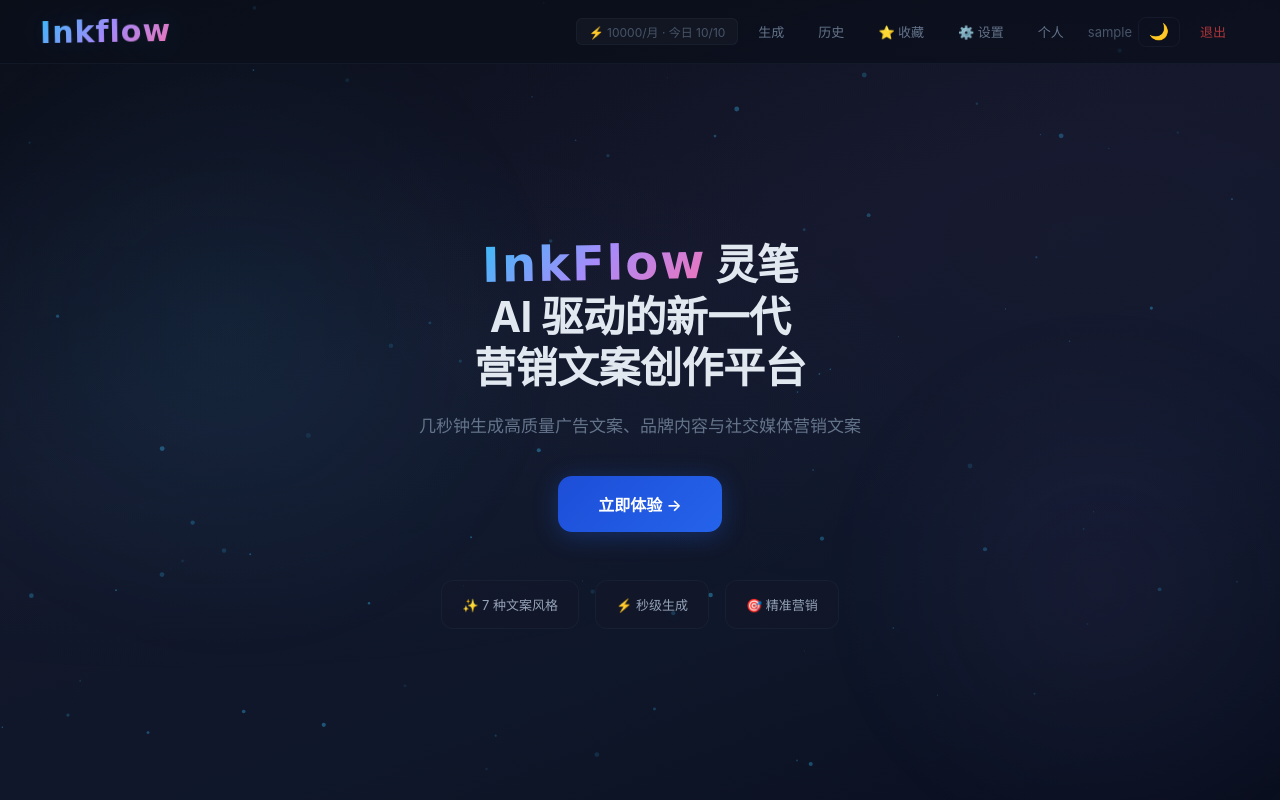
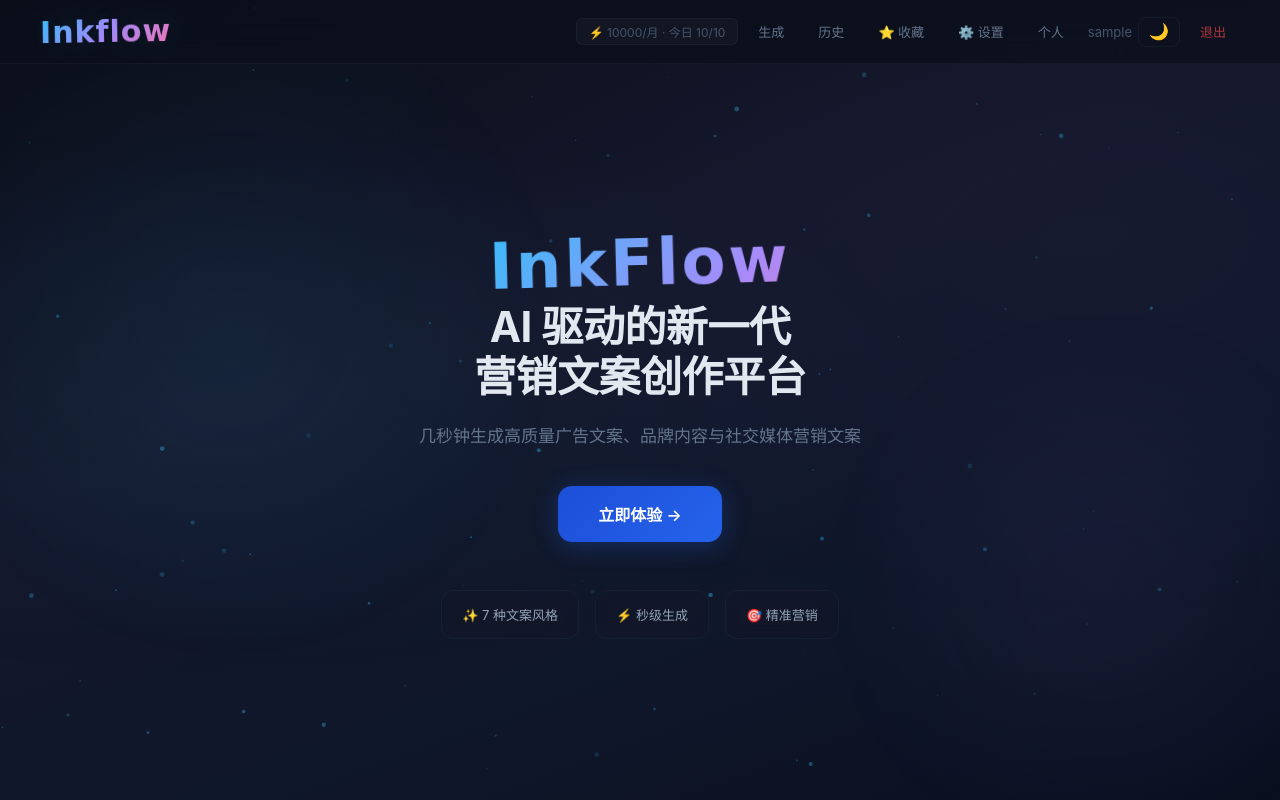
Before and after one commit to YL-DY/ai-copywriter, a Flask app: page / in a window 1280 px wide. Run offline with Flask 3, Linux system fonts and the light colour scheme; the visitor is signed in with stand-in values (Sample User, id 1).

Commit message:
fix: remove global page-fade-in; replace with hero brand-splash staged animation - brandRise (blur→clear, shimmer+breathing) > titleSlide (staggered) > subtitleIn > featIn

```diff
--- a/templates/base.html
+++ b/templates/base.html
@@ -154,9 +154,7 @@
         .card-delay-2 { animation-delay: 0.2s; }
         .card-delay-3 { animation-delay: 0.3s; }
 
-        /* ===== Entrance Animations ===== */
-        .page-fade-in { animation: bodyIn 0.4s ease both; }
-        @keyframes bodyIn { from { opacity: 0; } to { opacity: 1; } }
+                /* ===== Entrance Animations ===== */
         @keyframes cardUp {
             from { opacity: 0; transform: translateY(24px); }
             to { opacity: 1; transform: translateY(0); }
@@ -450,15 +448,6 @@
     {% block content %}{% endblock %}
 
         <script>
-        // 首次进入动画：只在新标签页/首次访问时播放
-        (function() {
-            var visited = sessionStorage.getItem('inkflow_entered');
-            if (!visited) {
-                document.body.classList.add('page-fade-in');
-                sessionStorage.setItem('inkflow_entered', '1');
-            }
-        })();
-
         // 主题切换
         (function() {
         var key = 'inkflow_theme';
--- a/templates/home.html
+++ b/templates/home.html
@@ -3,6 +3,7 @@
 {% block title %}InkFlow - AI 驱动的营销文案创作平台{% endblock %}
 {% block extra_head %}
 <style>
+/* ===== Hero 品牌首屏（仪式感动画） ===== */
 .hero {
     min-height: calc(100vh - 64px);
     display: flex;
@@ -50,6 +51,50 @@
     position: relative;
     z-index: 1;
 }
+
+/* ——— 品牌字 InkFlow —— 从下、模糊、缩小开始，上浮、清晰、放大，带光泽 + 呼吸 ——— */
+.hero-brand-word {
+    display: inline-block;
+    font-family: "Dancing Script", "Caveat", cursive;
+    font-size: 64px;
+    font-weight: 700;
+    letter-spacing: 3px;
+    transform: rotate(-1.5deg);
+    background: linear-gradient(135deg, #38bdf8 0%, #a78bfa 40%, #f472b6 70%, #38bdf8 100%);
+    background-size: 200% 200%;
+    -webkit-background-clip: text;
+    -webkit-text-fill-color: transparent;
+    background-clip: text;
+    opacity: 0;
+    filter: blur(8px);
+    transform: translateY(30px) scale(0.85) rotate(-1.5deg);
+    animation: brandRise 1.2s cubic-bezier(0.16, 1, 0.3, 1) 0.1s forwards;
+}
+@keyframes brandRise {
+    0% {
+        opacity: 0;
+        filter: blur(8px);
+        transform: translateY(30px) scale(0.85) rotate(-1.5deg);
+    }
+    60% {
+        opacity: 1;
+        filter: blur(0);
+        transform: translateY(-2px) scale(1.02) rotate(-1.5deg);
+    }
+    100% {
+        opacity: 1;
+        filter: blur(0);
+        transform: translateY(0) scale(1) rotate(-1.5deg);
+        /* 保持呼吸感：背景位置微移 */
+        animation: brandShimmer 4s ease-in-out 1.4s infinite;
+    }
+}
+@keyframes brandShimmer {
+    0%, 100% { background-position: 0% 50%; }
+    50% { background-position: 100% 50%; }
+}
+
+/* ——— 中文主标题：分层延迟，从下往上 + 轻微模糊 ——— */
 .hero-title {
     font-size: 42px;
     font-weight: 700;
@@ -57,24 +102,37 @@
     letter-spacing: -0.5px;
     margin-bottom: 20px;
 }
-.hero-title .brand-highlight {
-    background: linear-gradient(135deg, #38bdf8 0%, #a78bfa 50%, #f472b6 100%);
-    -webkit-background-clip: text;
-    -webkit-text-fill-color: transparent;
-    background-clip: text;
-    font-family: "Dancing Script", "Caveat", cursive;
-    font-size: 48px;
-    letter-spacing: 2px;
-    transform: rotate(-1deg);
-    display: inline-block;
+.hero-title-line {
+    display: block;
+    opacity: 0;
+    transform: translateY(18px);
+    animation: titleSlide 0.7s cubic-bezier(0.16, 1, 0.3, 1) forwards;
 }
+.hero-title-line:nth-child(1) { animation-delay: 0.5s; }
+.hero-title-line:nth-child(2) { animation-delay: 0.65s; }
+.hero-title-line:nth-child(3) { animation-delay: 0.8s; }
+@keyframes titleSlide {
+    0% { opacity: 0; transform: translateY(18px); }
+    100% { opacity: 1; transform: translateY(0); }
+}
+
+/* ——— 副标题：延迟出现 ——— */
 .hero-subtitle {
     font-size: 17px;
     color: #64748b;
     line-height: 1.6;
     margin-bottom: 36px;
     font-weight: 400;
+    opacity: 0;
+    transform: translateY(12px);
+    animation: subtitleIn 0.6s cubic-bezier(0.16, 1, 0.3, 1) 1.0s forwards;
 }
+@keyframes subtitleIn {
+    0% { opacity: 0; transform: translateY(12px); }
+    100% { opacity: 1; transform: translateY(0); }
+}
+
+/* ——— CTA 按钮 ——— */
 .hero-cta {
     display: inline-flex;
     align-items: center;
@@ -90,11 +148,16 @@
     transition: all 0.3s;
     border: none;
     cursor: pointer;
+    opacity: 0;
+    transform: translateY(12px);
+    animation: subtitleIn 0.6s cubic-bezier(0.16, 1, 0.3, 1) 1.15s forwards;
 }
 .hero-cta:hover {
     transform: translateY(-2px);
     box-shadow: 0 8px 32px rgba(37, 99, 235, 0.4);
 }
+
+/* ——— 特性标签：逐个弹入 ——— */
 .hero-features {
     display: flex;
     gap: 16px;
@@ -113,6 +176,16 @@
     align-items: center;
     gap: 8px;
     backdrop-filter: blur(8px);
+    opacity: 0;
+    transform: translateY(10px);
+    animation: featIn 0.5s cubic-bezier(0.16, 1, 0.3, 1) forwards;
+}
+.hero-feature:nth-child(1) { animation-delay: 1.4s; }
+.hero-feature:nth-child(2) { animation-delay: 1.55s; }
+.hero-feature:nth-child(3) { animation-delay: 1.7s; }
+@keyframes featIn {
+    0% { opacity: 0; transform: translateY(10px); }
+    100% { opacity: 1; transform: translateY(0); }
 }
 #generatePage { display: none; }
 #generatePage .card { animation: cardUp 0.5s cubic-bezier(0.16, 1, 0.3, 1) both; }
@@ -358,8 +431,9 @@
 <div id="heroPage" class="hero">
     <div class="hero-inner">
         <div class="hero-title">
-            <span class="brand-highlight">InkFlow</span> 灵笔<br>
-            AI 驱动的新一代<br>营销文案创作平台
+            <span class="hero-brand-word">InkFlow</span>
+            <span class="hero-title-line">AI 驱动的新一代</span>
+            <span class="hero-title-line">营销文案创作平台</span>
         </div>
         <div class="hero-subtitle">
             几秒钟生成高质量广告文案、品牌内容与社交媒体营销文案
```
